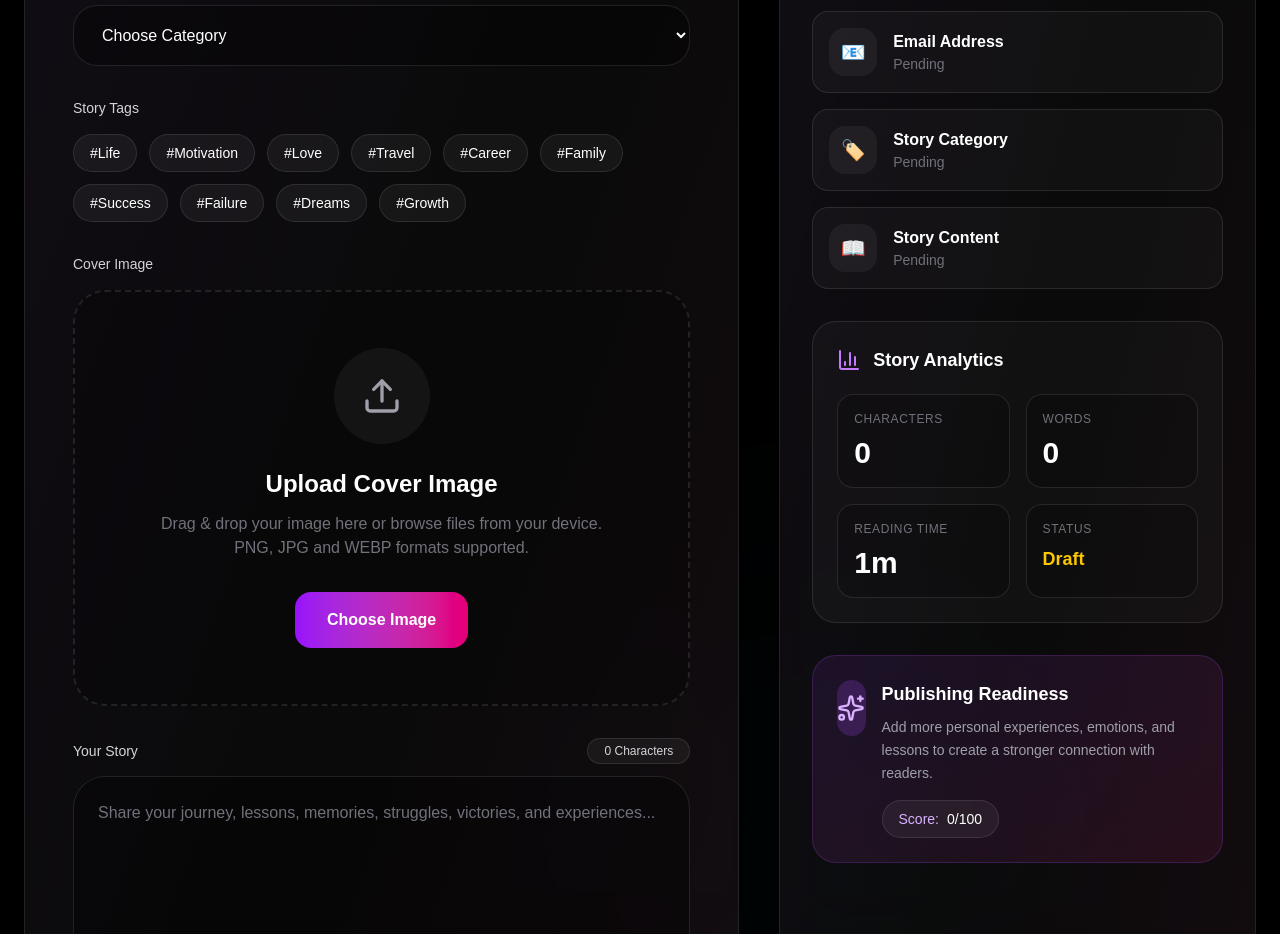
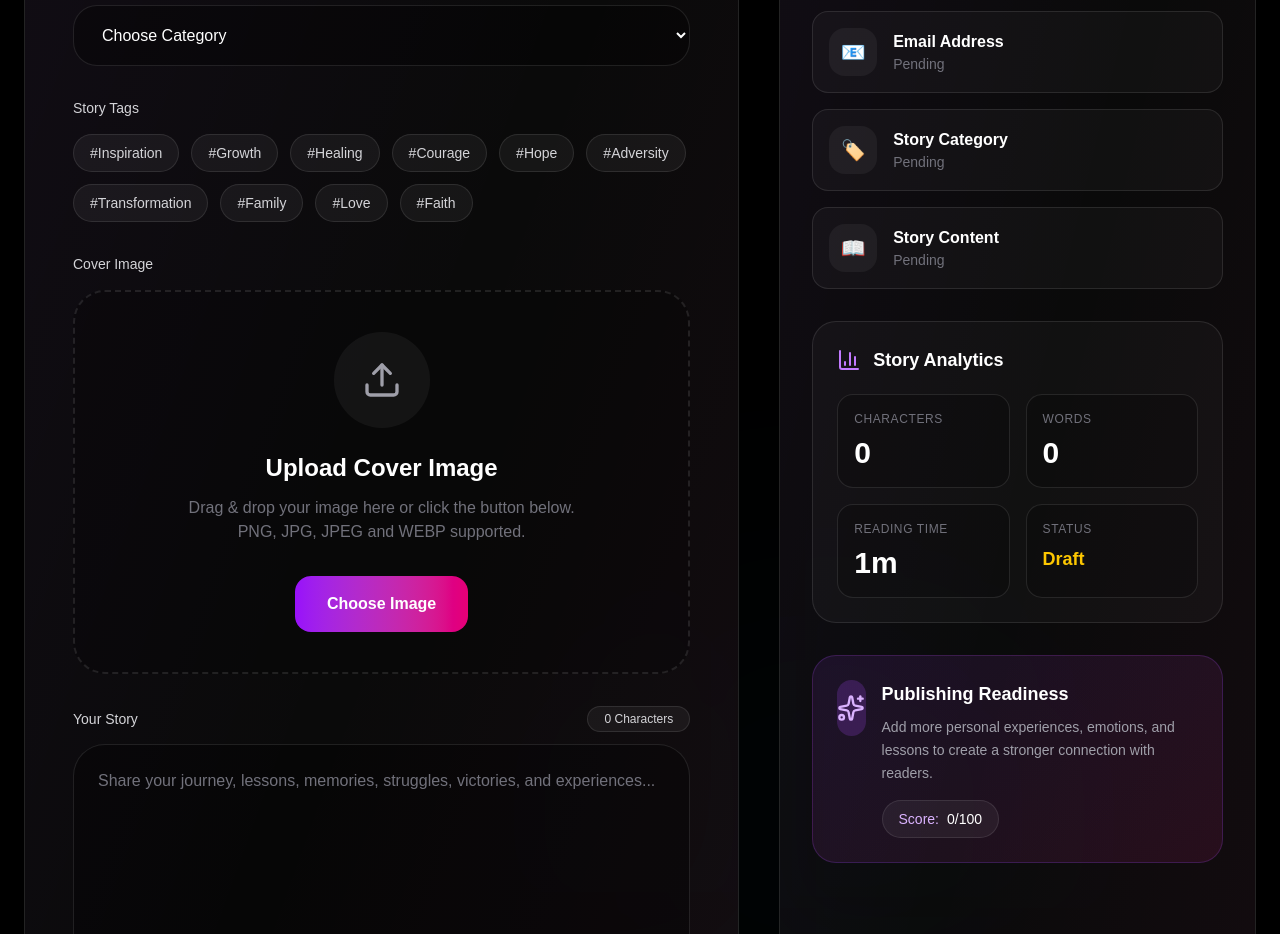
Before and after one commit to itsabhishekme/vihaan-writes-publication, a Next.js app: page /submit-story in a window 1280 px wide. Shown: the part 1660-2594 px from the top of the page. Built offline with nearby package versions, Linux system fonts and the light colour scheme.

Commit message:
Tell Your Story

```diff
--- a/app/submit-story/page.tsx
+++ b/app/submit-story/page.tsx
@@ -1,6 +1,6 @@
 "use client";
 
-import { useState } from "react";
+import { useState, useRef, type DragEvent } from "react";
 import {
   BookOpen,
   PenSquare,
@@ -23,6 +23,47 @@ export default function SubmitStoryPage() {
   const [category, setCategory] = useState("");
   const [story, setStory] = useState("");
   const [email, setEmail] = useState("");
+  const [consent, setConsent] = useState(false);
+  const [selectedTags, setSelectedTags] = useState<string[]>([]);
+  const [coverImage, setCoverImage] = useState<{ file: File; preview: string } | null>(null);
+  const fileInputRef = useRef<HTMLInputElement | null>(null);
+
+  const handleImageSelect = (file?: File | null) => {
+    if (!file) return;
+
+    const preview = URL.createObjectURL(file);
+    setCoverImage({ file, preview });
+  };
+
+  const handleDrop = (event: DragEvent<HTMLDivElement>) => {
+    event.preventDefault();
+
+    const droppedFile = event.dataTransfer.files?.[0];
+    if (droppedFile) {
+      handleImageSelect(droppedFile);
+    }
+  };
+
+  const availableTags = [
+    "Inspiration",
+    "Growth",
+    "Healing",
+    "Courage",
+    "Hope",
+    "Adversity",
+    "Transformation",
+    "Family",
+    "Love",
+    "Faith",
+  ];
+
+  const toggleTag = (tag: string) => {
+    setSelectedTags((prevTags) =>
+      prevTags.includes(tag)
+        ? prevTags.filter((item) => item !== tag)
+        : [...prevTags, tag]
+    );
+  };
 
   const categories = [
     "Love",
@@ -213,38 +254,68 @@ export default function SubmitStoryPage() {
                     </label>
 
                     <div className="flex flex-wrap gap-3">
-                      {[
-                        "Life",
-                        "Motivation",
-                        "Love",
-                        "Travel",
-                        "Career",
-                        "Family",
-                        "Success",
-                        "Failure",
-                        "Dreams",
-                        "Growth",
-                      ].map((tag) => (
+                      {availableTags.map((tag) => {
+                        const selected = selectedTags.includes(tag);
+
+                        return (
                           <button
                             key={tag}
                             type="button"
-                          className="rounded-full border border-white/10 bg-white/5 px-4 py-2 text-sm transition-all hover:border-purple-500 hover:bg-purple-500/10"
+                            onClick={() => toggleTag(tag)}
+                            className={`rounded-full border px-4 py-2 text-sm transition-all duration-200 ${selected
+                              ? "border-purple-500 bg-purple-600 text-white shadow-lg shadow-purple-500/20"
+                              : "border-white/10 bg-white/5 text-zinc-300 hover:border-purple-500 hover:bg-purple-500/10 hover:text-white"
+                              }`}
                           >
                             #{tag}
                           </button>
-                      ))}
+                        );
+                      })}
                     </div>
                   </div>
 
-                  {/* Upload Area */}
+                  {/* Cover Image */}
                   <div>
                     <label className="mb-4 block text-sm font-medium text-zinc-300">
                       Cover Image
                     </label>
 
-                    <div className="group rounded-[32px] border-2 border-dashed border-white/10 bg-black/20 p-14 text-center transition-all duration-300 hover:border-purple-500 hover:bg-purple-500/5">
+                    <input
+                      ref={fileInputRef}
+                      type="file"
+                      accept="image/png,image/jpeg,image/jpg,image/webp"
+                      className="hidden"
+                      onChange={(e) => {
+                        const file = e.target.files?.[0];
+                        if (file) handleImageSelect(file);
+                      }}
+                    />
+
+                    <div
+                      onDragOver={(e) => e.preventDefault()}
+                      onDrop={handleDrop}
+                      className="group rounded-[32px] border-2 border-dashed border-white/10 bg-black/20 p-10 text-center transition-all duration-300 hover:border-purple-500 hover:bg-purple-500/5"
+                    >
+                      {coverImage ? (
+                        <div className="space-y-5">
+                          <img
+                            src={coverImage.preview}
+                            alt="Cover Preview"
+                            className="mx-auto h-64 w-full max-w-lg rounded-2xl object-cover shadow-xl"
+                          />
+
+                          <button
+                            type="button"
+                            onClick={() => fileInputRef.current?.click()}
+                            className="rounded-xl bg-purple-600 px-6 py-3 font-medium text-white transition hover:bg-purple-700"
+                          >
+                            Change Image
+                          </button>
+                        </div>
+                      ) : (
+                        <>
                           <div className="mx-auto mb-6 flex h-24 w-24 items-center justify-center rounded-full bg-white/5">
-                        <Upload className="h-10 w-10 text-zinc-400 transition-all group-hover:scale-110 group-hover:text-purple-400" />
+                            <Upload className="h-10 w-10 text-zinc-400 transition-all duration-300 group-hover:scale-110 group-hover:text-purple-400" />
                           </div>
 
                           <h3 className="text-2xl font-semibold text-white">
@@ -252,16 +323,20 @@ export default function SubmitStoryPage() {
                           </h3>
 
                           <p className="mx-auto mt-3 max-w-md text-zinc-500">
-                        Drag & drop your image here or browse files from your device.
-                        PNG, JPG and WEBP formats supported.
+                            Drag & drop your image here or click the button below.
+                            <br />
+                            PNG, JPG, JPEG and WEBP supported.
                           </p>
 
                           <button
                             type="button"
-                        className="mt-8 rounded-2xl bg-gradient-to-r from-purple-600 to-pink-600 px-8 py-4 font-semibold transition-all hover:scale-105"
+                            onClick={() => fileInputRef.current?.click()}
+                            className="mt-8 rounded-2xl bg-gradient-to-r from-purple-600 to-pink-600 px-8 py-4 font-semibold text-white transition-all duration-300 hover:scale-105 hover:shadow-lg hover:shadow-purple-500/30"
                           >
                             Choose Image
                           </button>
+                        </>
+                      )}
                     </div>
                   </div>
 
@@ -294,6 +369,8 @@ export default function SubmitStoryPage() {
                     <label className="flex items-start gap-4">
                       <input
                         type="checkbox"
+                        checked={consent}
+                        onChange={(e) => setConsent(e.target.checked)}
                         className="mt-1 h-5 w-5 rounded border-white/20"
                       />
 
```
Lines whose indentation alone changed are shown as unchanged.
